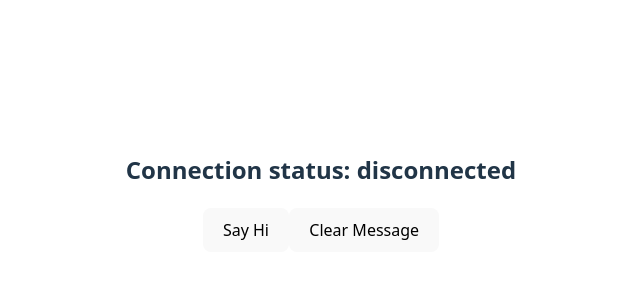
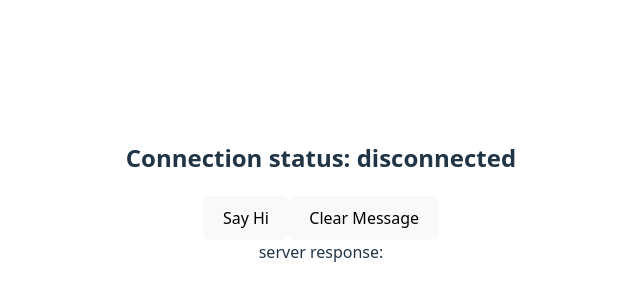
Before and after one commit to rescheer/orkestral, a React (Vite) app: page / in a window 1280 px wide. Shown: the part 208-508 px from the top of the page, without its empty margins (319-959 px from the left). Built offline with nearby package versions, Linux system fonts and the light colour scheme; no server answers.

Commit message:
add heartbeat interval global const

```diff
--- a/src/App.tsx
+++ b/src/App.tsx
@@ -51,7 +51,7 @@ function App() {
       <h2>Connection status: {connectionStatus}</h2>
       <button onClick={handleClick}>Say Hi</button>
       <button onClick={handleClear}>Clear Message</button>
-      <div>{message}</div>
+      <div>server response: {message}</div>
     </>
   );
 }
```
